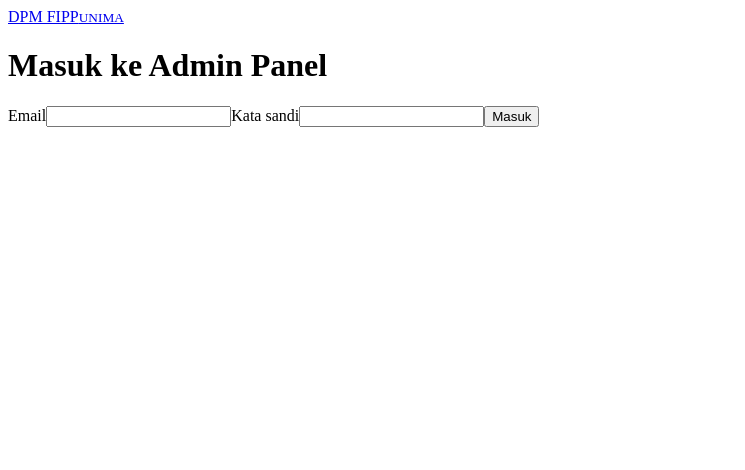
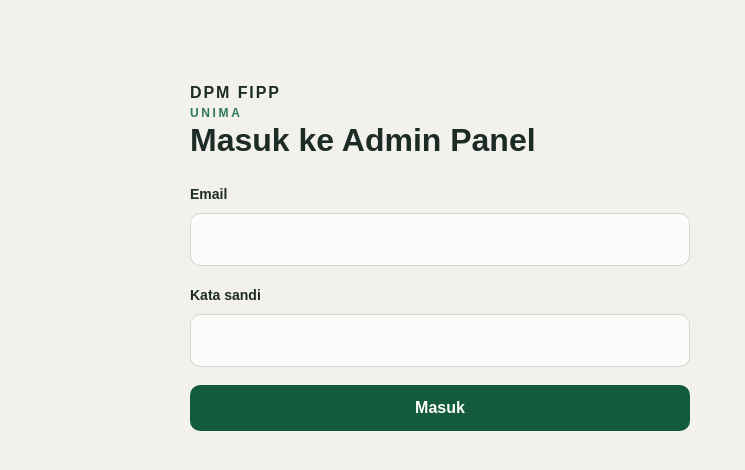
Before and after one commit to dpmfippunima/DPMFIPP, a Next.js app: page /login in a window 1280 px wide. Shown: the top 470 px of the page, without its empty margins (0-745 px from the left). Built offline with nearby package versions, Linux system fonts and the light colour scheme.

Commit message:
Restore global admin and dashboard styling

```diff
--- a/app/globals.css
+++ b/app/globals.css
@@ -1,26 +1,431 @@
+/* =========================================================
+   DPM FIPP UNIMA
+   GLOBAL STYLES
+========================================================= */
+
+:root {
+  --green-dark: #0b3325;
+  --green: #145a3c;
+  --green-light: #2d7a59;
+
+  --background: #f3f1ec;
+  --surface: rgba(255, 255, 255, 0.72);
+
+  --text: #1d2b26;
+  --muted: #68736d;
+
+  --border: rgba(20, 60, 45, 0.18);
+
+  --warning-bg: #fff7dc;
+  --warning-border: #e7ca73;
+
+  --danger: #b42318;
+}
+
+
+/* =========================================================
+   RESET
+========================================================= */
+
+* {
+  box-sizing: border-box;
+}
+
+html {
+  min-height: 100%;
+}
+
+body {
+  margin: 0;
+  min-height: 100vh;
+
+  background: var(--background);
+  color: var(--text);
+
+  font-family:
+    Arial,
+    Helvetica,
+    sans-serif;
+
+  line-height: 1.6;
+}
+
+a {
+  color: inherit;
+  text-decoration: none;
+}
+
+
+/* =========================================================
+   TYPOGRAPHY
+========================================================= */
+
+h1,
+h2,
+h3,
+p {
+  margin-top: 0;
+}
+
+h1 {
+  font-size: 32px;
+  line-height: 1.2;
+  margin-bottom: 24px;
+}
+
+h2 {
+  font-size: 24px;
+}
+
+h3 {
+  font-size: 18px;
+}
+
+.eyebrow {
+  margin-bottom: 8px;
+
+  font-size: 12px;
+  font-weight: 800;
+
+  letter-spacing: 0.18em;
+  text-transform: uppercase;
+
+  color: var(--green-light);
+}
+
+
+/* =========================================================
+   PUBLIC / LOGIN LAYOUT
+========================================================= */
+
+.shell {
+  width: min(100% - 40px, 900px);
+  margin: 0 auto;
+}
+
+.section {
+  padding-top: 80px;
+  padding-bottom: 80px;
+}
+
+
+/* =========================================================
+   BRAND
+========================================================= */
+
+.brand {
+  display: inline-flex;
+  flex-direction: column;
+
+  font-weight: 800;
+  letter-spacing: 0.12em;
+
+  line-height: 1.2;
+}
+
+.brand small {
+  margin-top: 4px;
+
+  font-size: 12px;
+
+  letter-spacing: 0.22em;
+
+  color: var(--green-light);
+}
+
+
+/* =========================================================
+   LOGIN FORM
+========================================================= */
+
+.form {
+  width: min(100%, 500px);
+
+  display: grid;
+  gap: 18px;
+}
+
+.form label {
+  display: grid;
+  gap: 8px;
+
+  font-size: 14px;
+  font-weight: 700;
+}
+
+.form input {
+  width: 100%;
+
+  padding: 14px 16px;
+
+  border: 1px solid var(--border);
+  border-radius: 10px;
+
+  background: rgba(255, 255, 255, 0.7);
+
+  font: inherit;
+}
+
+.form input:focus {
+  outline: none;
+
+  border-color: var(--green);
+
+  box-shadow:
+    0 0 0 3px rgba(20, 90, 60, 0.12);
+}
+
+.button {
+  width: 100%;
+
+  padding: 14px 20px;
+
+  border: none;
+  border-radius: 10px;
+
+  background: var(--green);
+  color: white;
+
+  font-size: 16px;
+  font-weight: 700;
+
+  cursor: pointer;
+
+  transition:
+    transform 0.15s ease,
+    opacity 0.15s ease;
+}
+
+.button:hover {
+  opacity: 0.92;
+}
+
+.button:active {
+  transform: scale(0.99);
+}
+
+
+/* =========================================================
+   ERROR
+========================================================= */
+
+.error {
+  width: min(100%, 500px);
+
+  padding: 12px 14px;
+
+  border-radius: 10px;
+
+  background: rgba(180, 35, 24, 0.08);
+
+  color: var(--danger);
+
+  font-size: 14px;
+}
+
+
+/* =========================================================
+   ADMIN LAYOUT
+========================================================= */
+
+.admin {
+  display: grid;
+
+  grid-template-columns: 230px minmax(0, 1fr);
+
+  min-height: 100vh;
+}
+
+
+/* =========================================================
+   SIDEBAR
+========================================================= */
+
+.sidebar {
+  display: flex;
+  flex-direction: column;
+
+  gap: 28px;
+
+  padding: 34px 24px;
+
+  background: var(--green-dark);
+  color: white;
+}
+
+.sidebar .brand {
+  color: white;
+}
+
+.sidebar .brand small {
+  color: #a8cdbd;
+}
+
+.sidebar > p {
+  margin: 0;
+
+  font-size: 14px;
+
+  color: rgba(255, 255, 255, 0.75);
+}
+
+.sidebar nav {
+  display: flex;
+  flex-direction: column;
+
+  gap: 4px;
+}
+
+.sidebar nav a,
+.sidebar > a:last-child {
+  padding: 10px 0;
+
+  font-size: 14px;
+
+  color: rgba(255, 255, 255, 0.9);
+
+  transition:
+    color 0.15s ease,
+    padding-left 0.15s ease;
+}
+
+.sidebar nav a:hover,
+.sidebar > a:last-child:hover {
+  padding-left: 4px;
+
+  color: white;
+}
+
+.sidebar > a:last-child {
+  margin-top: auto;
+}
+
+
+/* =========================================================
+   ADMIN MAIN
+========================================================= */
+
+.adminMain {
+  min-width: 0;
+
+  padding: 44px 30px;
+
+  background: var(--background);
+}
+
+
+/* =========================================================
+   NOTICE
+========================================================= */
+
+.notice {
+  margin-bottom: 24px;
+
+  padding: 14px 16px;
+
+  border: 1px solid var(--warning-border);
+  border-radius: 10px;
+
+  background: var(--warning-bg);
+
+  color: #5f4b17;
+}
+
+
+/* =========================================================
+   GENERIC GRID
+========================================================= */
+
+.grid {
+  display: grid;
+
+  grid-template-columns:
+    repeat(3, minmax(0, 1fr));
+
+  gap: 16px;
+}
+
+
+/* =========================================================
+   CARD
+========================================================= */
+
+.card {
+  padding: 22px;
+
+  border: 1px solid var(--border);
+  border-radius: 14px;
+
+  background: var(--surface);
+}
+
+.card h3 {
+  margin-bottom: 14px;
+}
+
+.card p {
+  margin-bottom: 0;
+
+  color: var(--muted);
+}
+
+
+/* =========================================================
+   TAG
+========================================================= */
+
+.tag {
+  display: inline-block;
+
+  margin-bottom: 10px;
+
+  font-size: 11px;
+  font-weight: 800;
+
+  letter-spacing: 0.14em;
+
+  text-transform: uppercase;
+
+  color: var(--green-light);
+}
+
+
+/* =========================================================
+   DASHBOARD
+========================================================= */
+
 .dashboardGrid {
   display: grid;
-  grid-template-columns: repeat(4, minmax(0, 1fr));
+
+  grid-template-columns:
+    repeat(4, minmax(0, 1fr));
+
   gap: 16px;
+
   margin-top: 24px;
 }
 
 .statCard {
-  border: 1px solid rgba(20, 60, 45, 0.18);
+  border: 1px solid var(--border);
   border-radius: 14px;
+
   padding: 22px;
-  background: rgba(255, 255, 255, 0.55);
+
+  background: var(--surface);
 }
 
 .statCard h2 {
   margin: 14px 0 6px;
+
   font-size: 32px;
+
   line-height: 1;
 }
 
 .statCard p {
   margin: 0;
-  opacity: 0.7;
+
+  color: var(--muted);
 }
 
 .dashboardSection {
@@ -31,14 +436,71 @@
   margin-bottom: 18px;
 }
 
+
+/* =========================================================
+   RESPONSIVE
+========================================================= */
+
 @media (max-width: 1100px) {
+
   .dashboardGrid {
-    grid-template-columns: repeat(2, minmax(0, 1fr));
+    grid-template-columns:
+      repeat(2, minmax(0, 1fr));
   }
+
+  .grid {
+    grid-template-columns:
+      repeat(2, minmax(0, 1fr));
+  }
+
 }
 
-@media (max-width: 650px) {
-  .dashboardGrid {
+
+@media (max-width: 800px) {
+
+  .admin {
     grid-template-columns: 1fr;
   }
+
+  .sidebar {
+    min-height: auto;
+
+    gap: 18px;
+  }
+
+  .sidebar nav {
+    display: grid;
+
+    grid-template-columns:
+      repeat(2, minmax(0, 1fr));
+
+    gap: 4px 16px;
+  }
+
+  .sidebar > a:last-child {
+    margin-top: 0;
+  }
+
 }
+
+
+@media (max-width: 650px) {
+
+  .adminMain {
+    padding: 28px 20px;
+  }
+
+  .dashboardGrid,
+  .grid {
+    grid-template-columns: 1fr;
+  }
+
+  .sidebar nav {
+    grid-template-columns: 1fr;
+  }
+
+  h1 {
+    font-size: 28px;
+  }
+
+}
```
